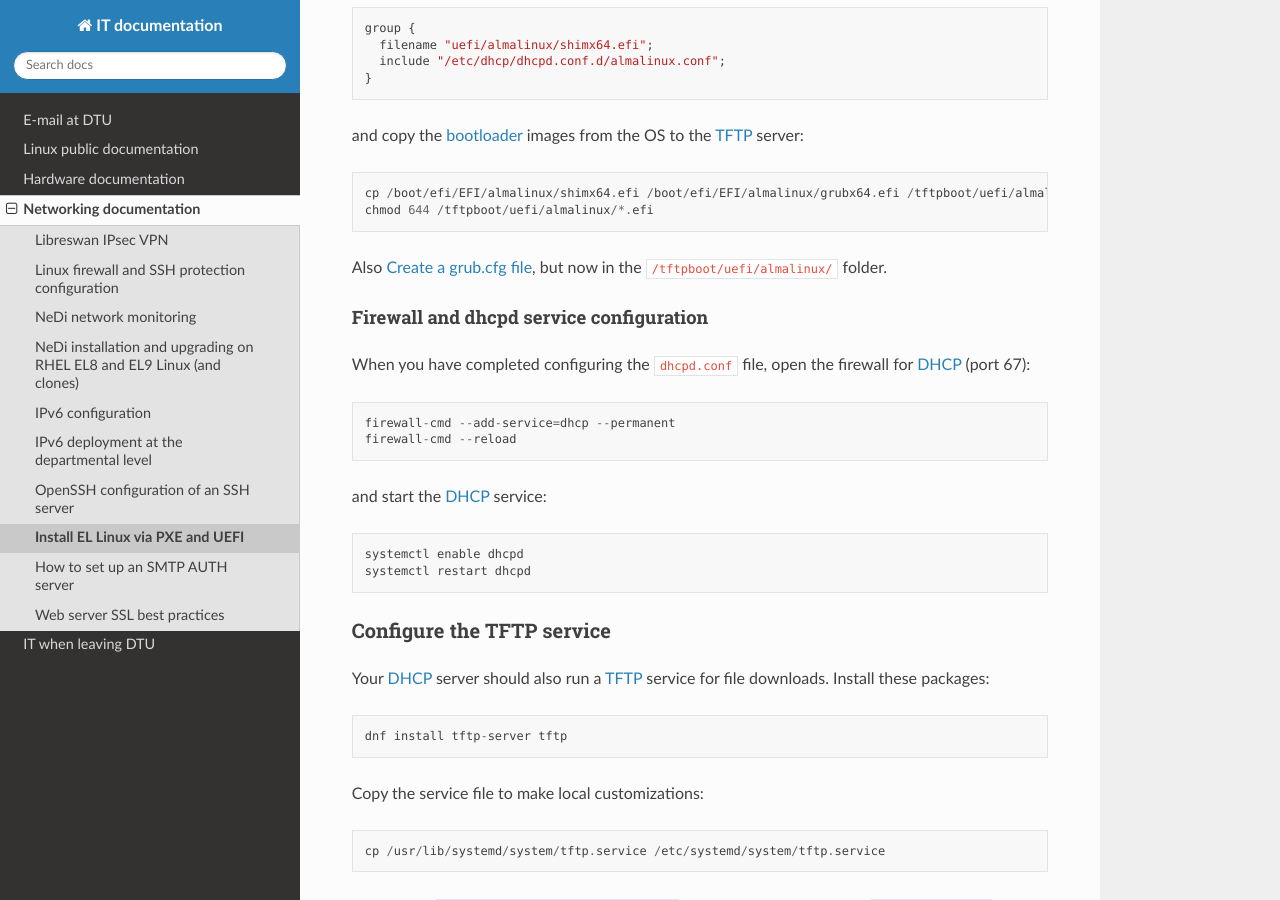
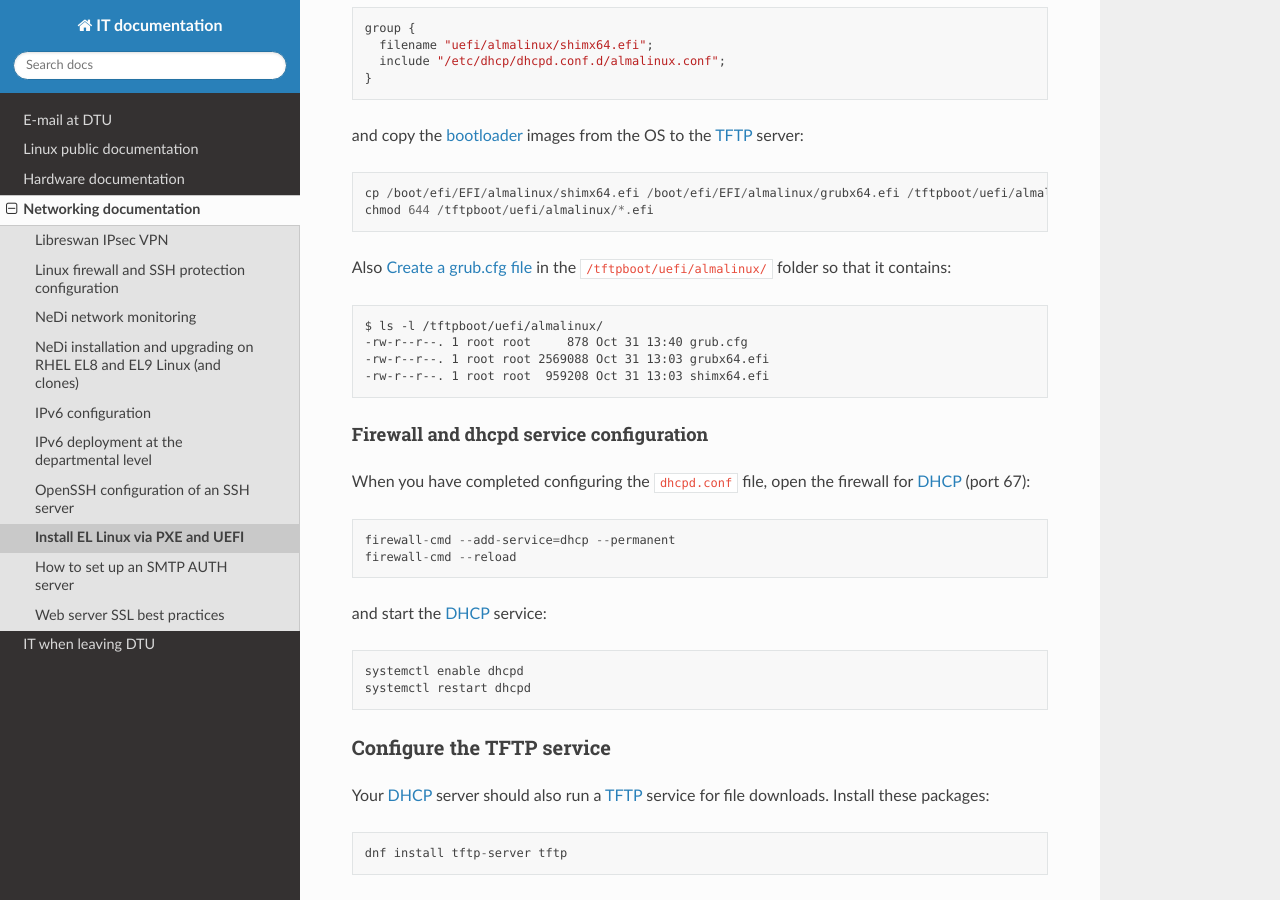
Before and after one commit to OleHolmNielsen/ITwiki, a Sphinx documentation site: the page built from docs/PXE_and_UEFI.rst, in a window 1280 px wide and 900 px high, scrolled down 8710 px. Built offline with Sphinx 7.4.7 and the Read the Docs theme 3.1.0, drawn with Linux system fonts in a browser that asks for light colours.

Commit message:
Minor edit

```diff
--- a/docs/PXE_and_UEFI.rst
+++ b/docs/PXE_and_UEFI.rst
@@ -424,7 +424,12 @@ and copy the bootloader_ images from the OS to the TFTP_ server::
   cp /boot/efi/EFI/almalinux/shimx64.efi /boot/efi/EFI/almalinux/grubx64.efi /tftpboot/uefi/almalinux/
   chmod 644 /tftpboot/uefi/almalinux/*.efi
 
-Also :ref:`create_grub.cfg`, but now in the ``/tftpboot/uefi/almalinux/`` folder.
+Also :ref:`create_grub.cfg` in the ``/tftpboot/uefi/almalinux/`` folder so that it contains::
+
+  $ ls -l /tftpboot/uefi/almalinux/
+  -rw-r--r--. 1 root root     878 Oct 31 13:40 grub.cfg
+  -rw-r--r--. 1 root root 2569088 Oct 31 13:03 grubx64.efi
+  -rw-r--r--. 1 root root  959208 Oct 31 13:03 shimx64.efi
 
 Firewall and dhcpd service configuration
 ..........................................
```
